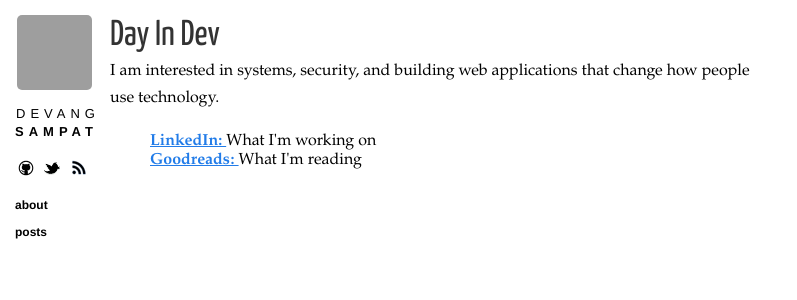
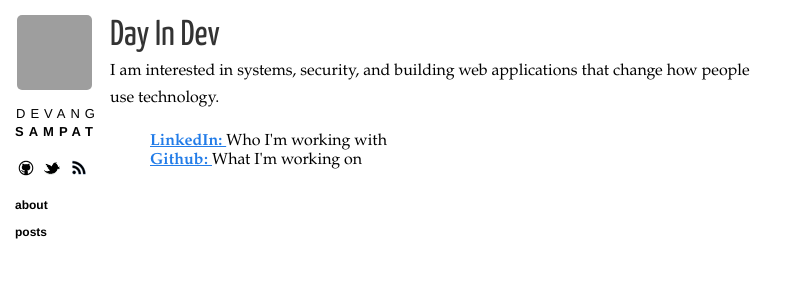
Before and after one commit to DevangS/devangs.github.io, a Jekyll site: the page built from about.html, in a window 1280 px wide. Shown: the top 300 px of the page, without its empty margins (0-797 px from the left). Built offline with Jekyll 4.4.1, drawn with Linux system fonts in a browser that asks for light colours; nearby versions of some CDN libraries; grey boxes are pictures that could not be loaded.

Commit message:
Update about page

```diff
--- a/about.html
+++ b/about.html
@@ -8,7 +8,7 @@ title: "About"
   <p>I am interested in systems, security, and building web applications that change how
   people use technology.</p>
   <dl>
-     <dd><strong><a href="http://linkedin.com/in/devangsampat">LinkedIn: </a></strong>What I'm working on</dd>
-     <dd><strong><a href="http://www.goodreads.com/user/show/9657490-devang">Goodreads: </a></strong>What I'm reading</dd>
+     <dd><strong><a href="https://linkedin.com/in/devangsampat">LinkedIn: </a></strong>Who I'm working with</dd>
+     <dd><strong><a href="https://github.com/DevangS">Github: </a></strong>What I'm working on</dd>
   <dl>
 </section>
```
Also changed, not shown: 2 other files.
